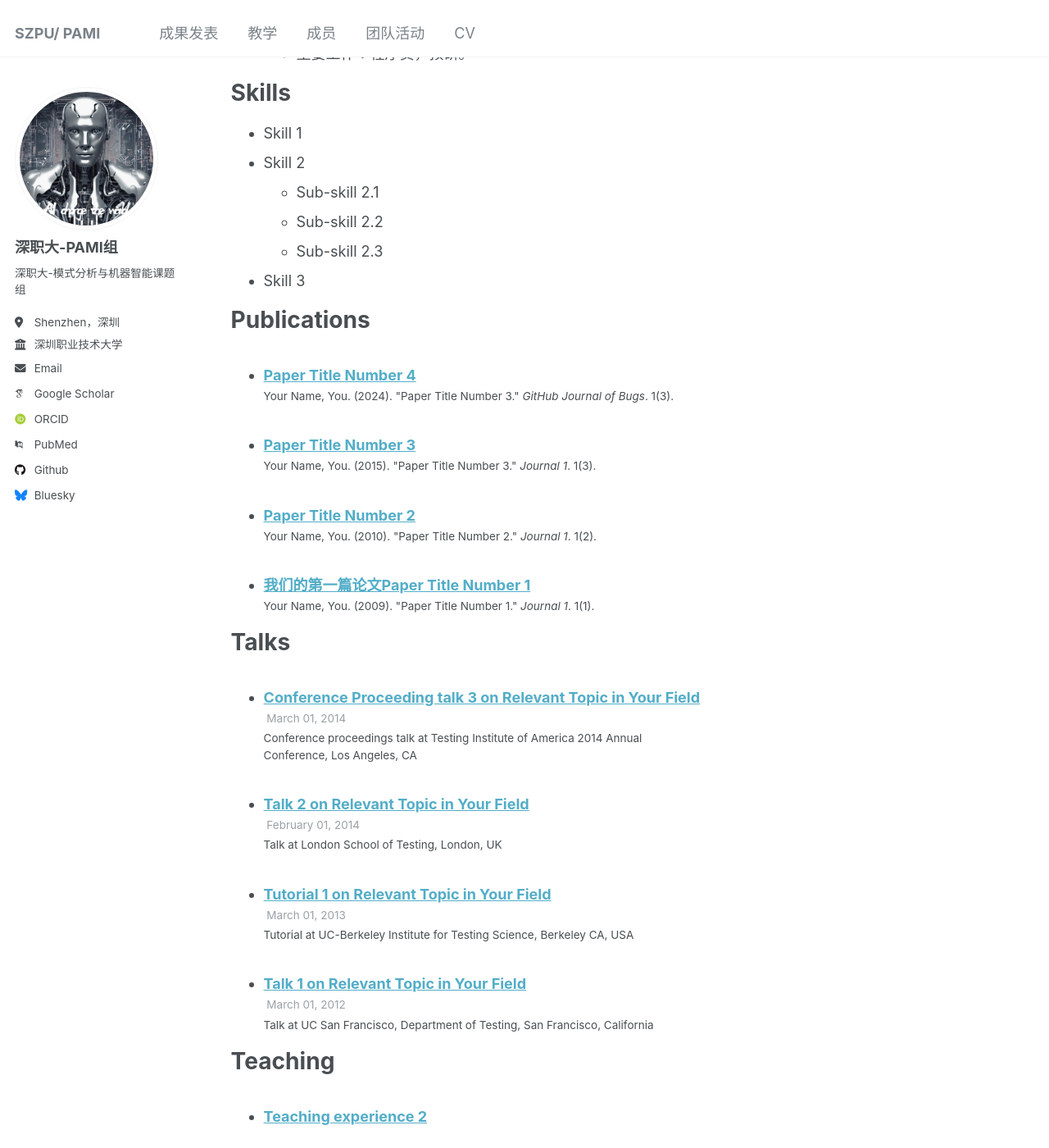
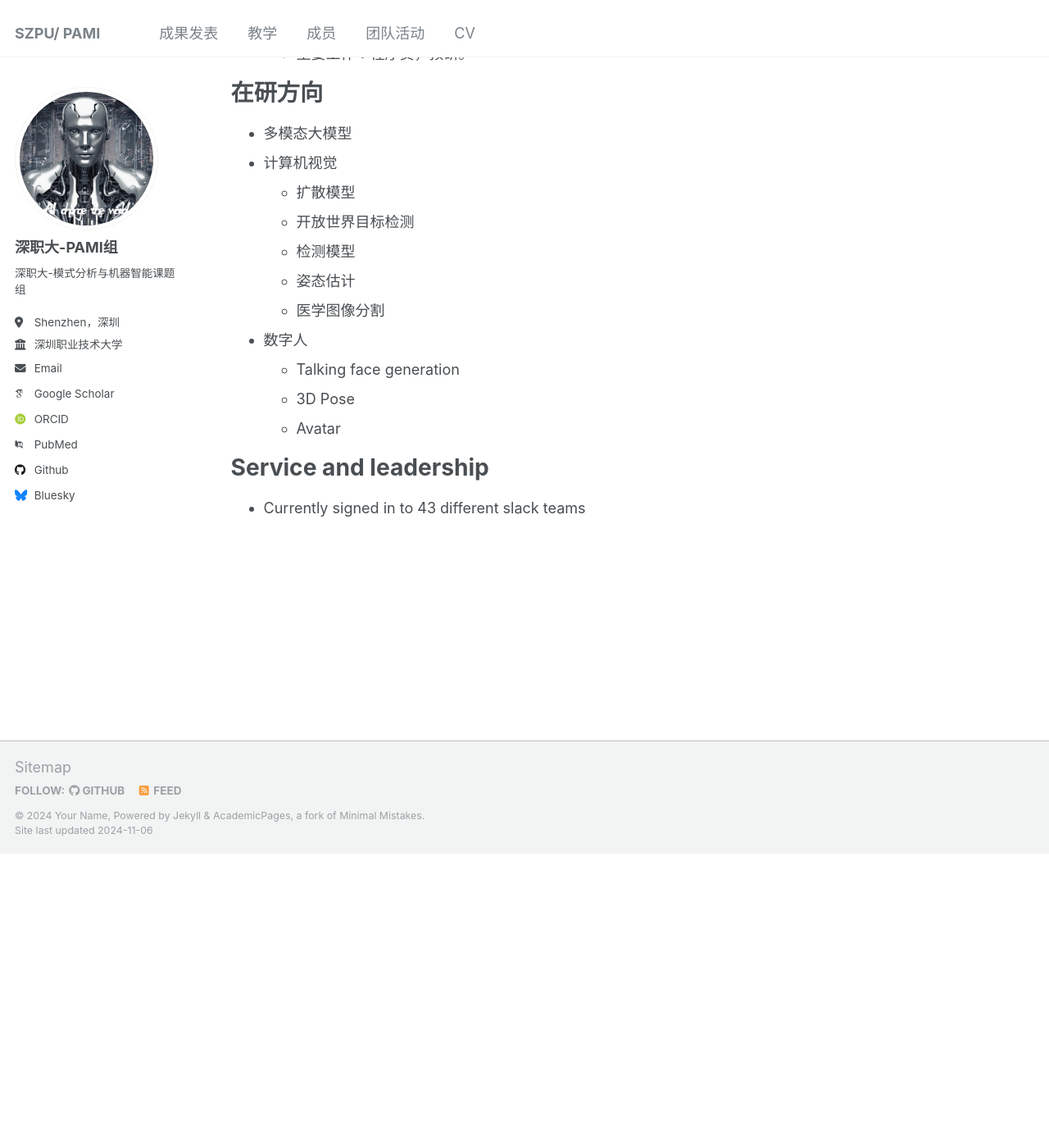
Before and after one commit to shaojiwan/academic.com, a Jekyll site: the page built from _pages/cv.md, in a window 1280 px wide and 1400 px high, scrolled down 1052 px. Shown: the whole window at 82% size. Built offline with Jekyll 4.4.1, drawn with Linux system fonts in a browser that asks for light colours; some web fonts are replaced; after the commit the page ends 2093 px from its top, so only the background shows below that; some of the changed text lies outside the part shown.

Commit message:
Update cv.md

```diff
--- a/_pages/cv.md
+++ b/_pages/cv.md
@@ -45,32 +45,20 @@ Work experience
   * 华为
   * 主要工作：程序员，预研。
 
-Skills
+在研方向
 ======
-* Skill 1
-* Skill 2
-  * Sub-skill 2.1
-  * Sub-skill 2.2
-  * Sub-skill 2.3
-* Skill 3
+* 多模态大模型
+* 计算机视觉
+  * 扩散模型
+  * 开放世界目标检测
+  * 检测模型
+  * 姿态估计
+  * 医学图像分割
+* 数字人
+  * Talking face generation
+  * 3D Pose
+  * Avatar
 
-Publications
-======
-  <ul>{% for post in site.publications reversed %}
-    {% include archive-single-cv.html %}
-  {% endfor %}</ul>
-
-Talks
-======
-  <ul>{% for post in site.talks reversed %}
-    {% include archive-single-talk-cv.html  %}
-  {% endfor %}</ul>
-
-Teaching
-======
-  <ul>{% for post in site.teaching reversed %}
-    {% include archive-single-cv.html %}
-  {% endfor %}</ul>
 
 Service and leadership
 ======
```
